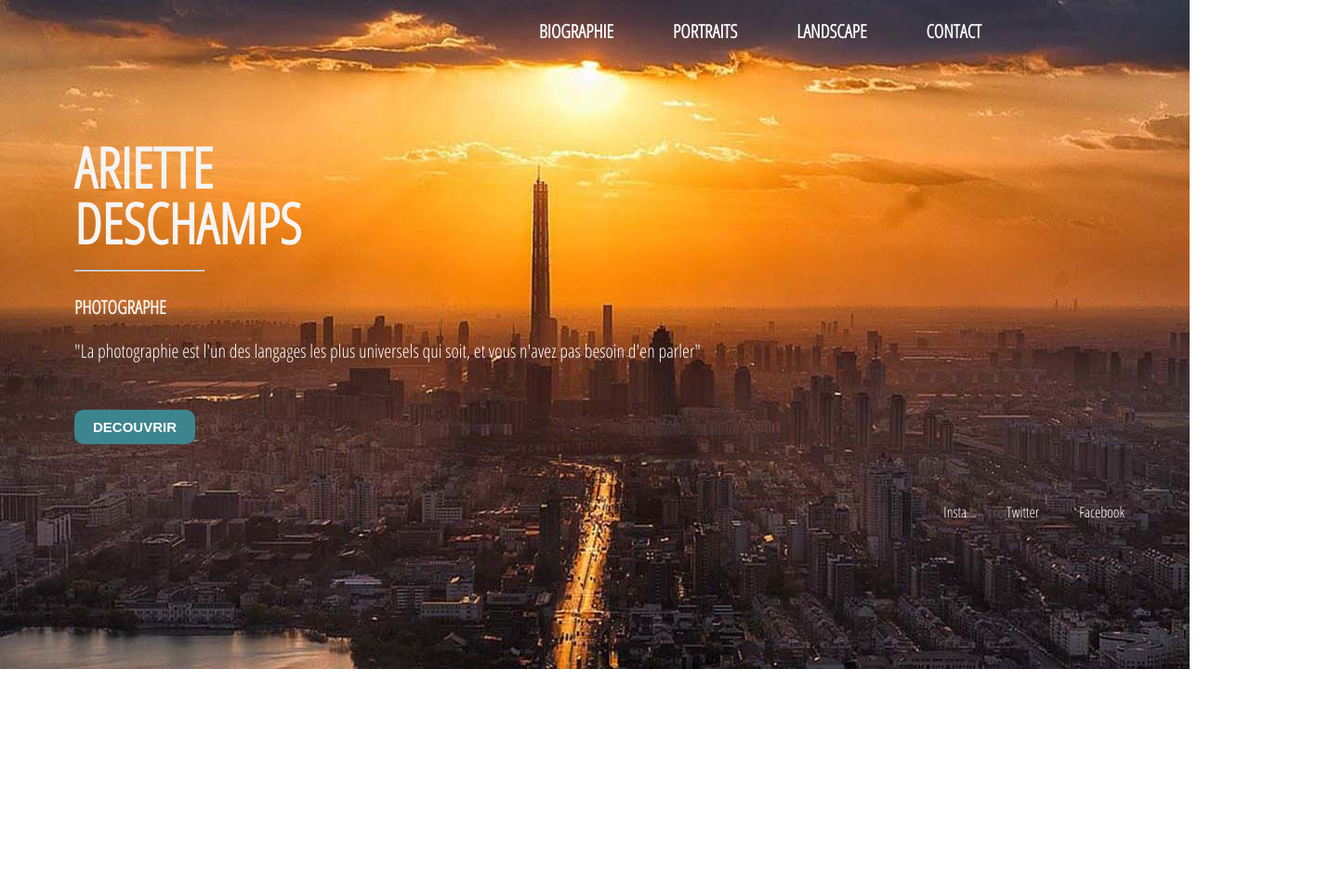
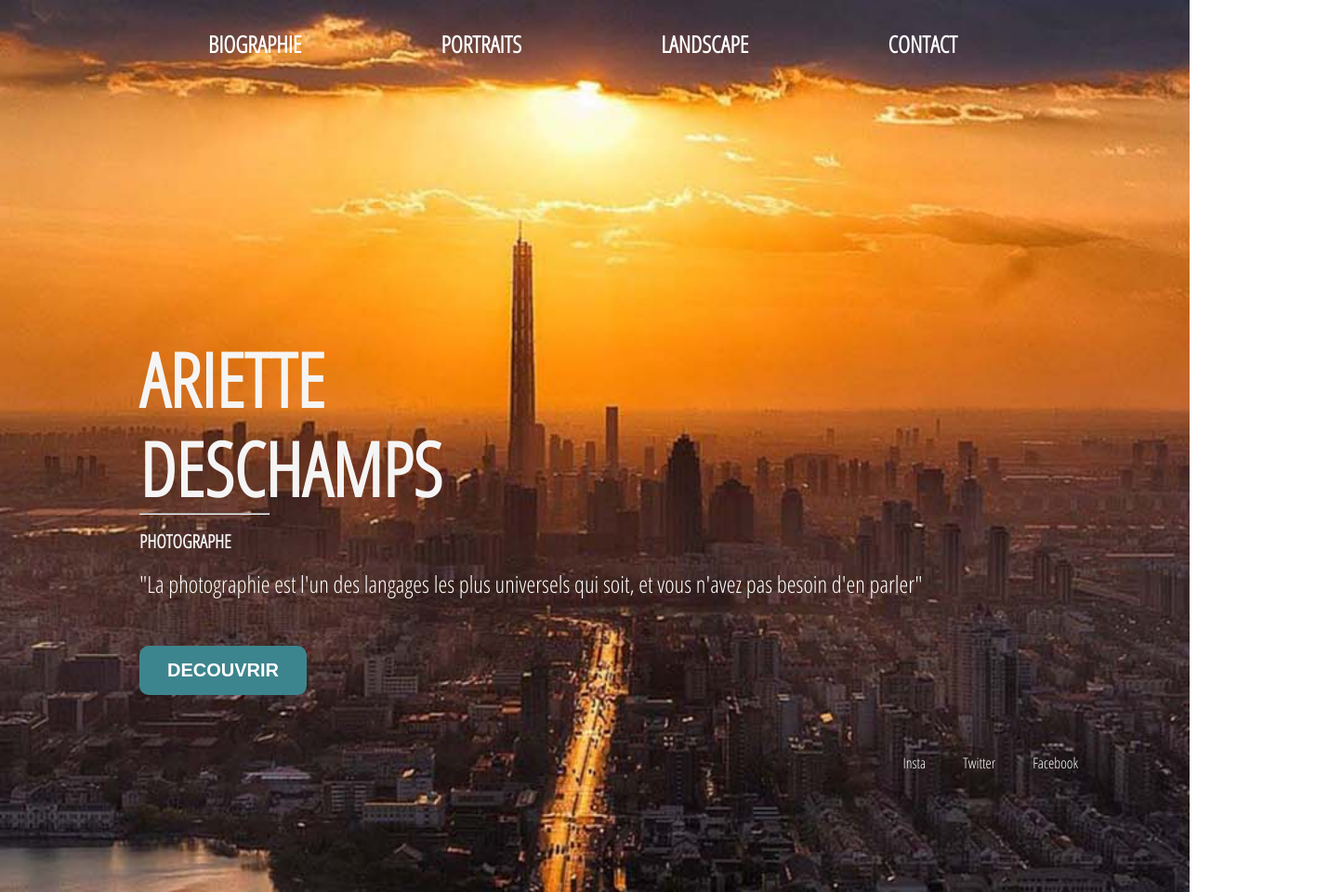
Before and after one commit to 3steak/ArietteDeschamps, a plain HTML site: page public/asset/index.html in a window 1280 px wide. Shown: the whole page at 93% size, 1430 px wide, since content can reach past the window. Before the commit the page ends 800 px from the top, so only its background shows below. Drawn offline with Linux system fonts and the light colour scheme.

Commit message:
Fin du header

```diff
--- a/public/asset/css/style.css
+++ b/public/asset/css/style.css
@@ -6,45 +6,45 @@
 
 body,
 html {
+    max-width: 100%;
     font-family: "Open Sans Condensed";
 }
 
 .header {
     background: url('../img/landscapes/landscape1.jpg') center;
+    background-size: cover;
+    background-position: top center;
     width: 100vw;
-    height: 720px;
+    height: 960px;
+    display: flex;
+    flex-direction: column;
+}
 
-    position: relative;
-    overflow: hidden;
+a {
+    text-decoration: none;
 }
 
 nav {
     list-style-type: none;
 }
 
-/* A remettre en float right */
 .nav-header {
-    width: 800px;
-    height: 30;
-    position: absolute;
-    font-size: 20px;
-    font-weight: 600;
-
-    margin-top: 20px;
-    margin-left: 550px;
+    height: 30px;
+    font-size: 25px;
+    font-weight: 900;
+    width: 100%;
+    display: flex;
+    justify-content: flex-end;
+    padding: 30px 250px;
+    gap: 150px;
 }
 
 .nav-header a {
-    margin: 0px 30px;
     text-decoration: none;
     color: white;
 }
 
-.icon-header {
-    float: right;
-    margin-top: 540px;
-    margin-right: 50px;
-}
+
 
 .icon-header a {
     margin: 0 20px;
@@ -53,49 +53,57 @@ nav {
 }
 
 .content-header {
-    position: absolute;
-    width: 900px;
-    height: 250px;
-    margin-top: 150px;
-    margin-left: 80px;
+    width: 100%;
+    height: 350px;
+    margin-top: 300px;
+    margin-left: 150px;
+
 }
 
 .content-header h1 {
     color: whitesmoke;
     font-weight: 900;
-    font-size: 60px;
-    line-height: 1;
+    font-size: 80px;
+    line-height: 1.2;
 }
 
 hr {
     width: 140px;
     color: #3D858E;
-    margin-top: 20px;
-    margin-bottom: 25px;
 }
 
 .photographe {
     color: whitesmoke;
     font-weight: 900;
     font-size: 20px;
-    margin-top: 10px;
-    margin-bottom: 20px;
+    margin: 15px 0;
 }
 
 .text-photographe {
     color: white;
-    font-size: 20px;
+    font-size: 25px;
 }
 
 .discover {
     background-color: #3D858E;
     border: none;
     color: white;
-    padding: 10px 20px;
+    padding: 15px 30px;
     text-align: center;
     text-decoration: none;
-    font-size: 15px;
+    font-size: 20px;
     font-weight: 700;
     border-radius: 10px;
     margin-top: 50px;
 }
+
+.discover a {
+    color: white;
+}
+
+.icon-header {
+    display: flex;
+    justify-content: flex-end;
+    margin-top: 100px;
+    padding: 0 100px;
+}
--- a/public/asset/index.html
+++ b/public/asset/index.html
@@ -29,7 +29,7 @@
             <p class="text-photographe">"La photographie est l'un des langages les plus universels qui soit, et vous
                 n'avez pas besoin d'en parler"
             </p>
-            <button class="discover">DECOUVRIR</button>
+            <button class="discover"> <a href="#">DECOUVRIR</a> </button>
         </div>
         <nav class="icon-header">
 
```
